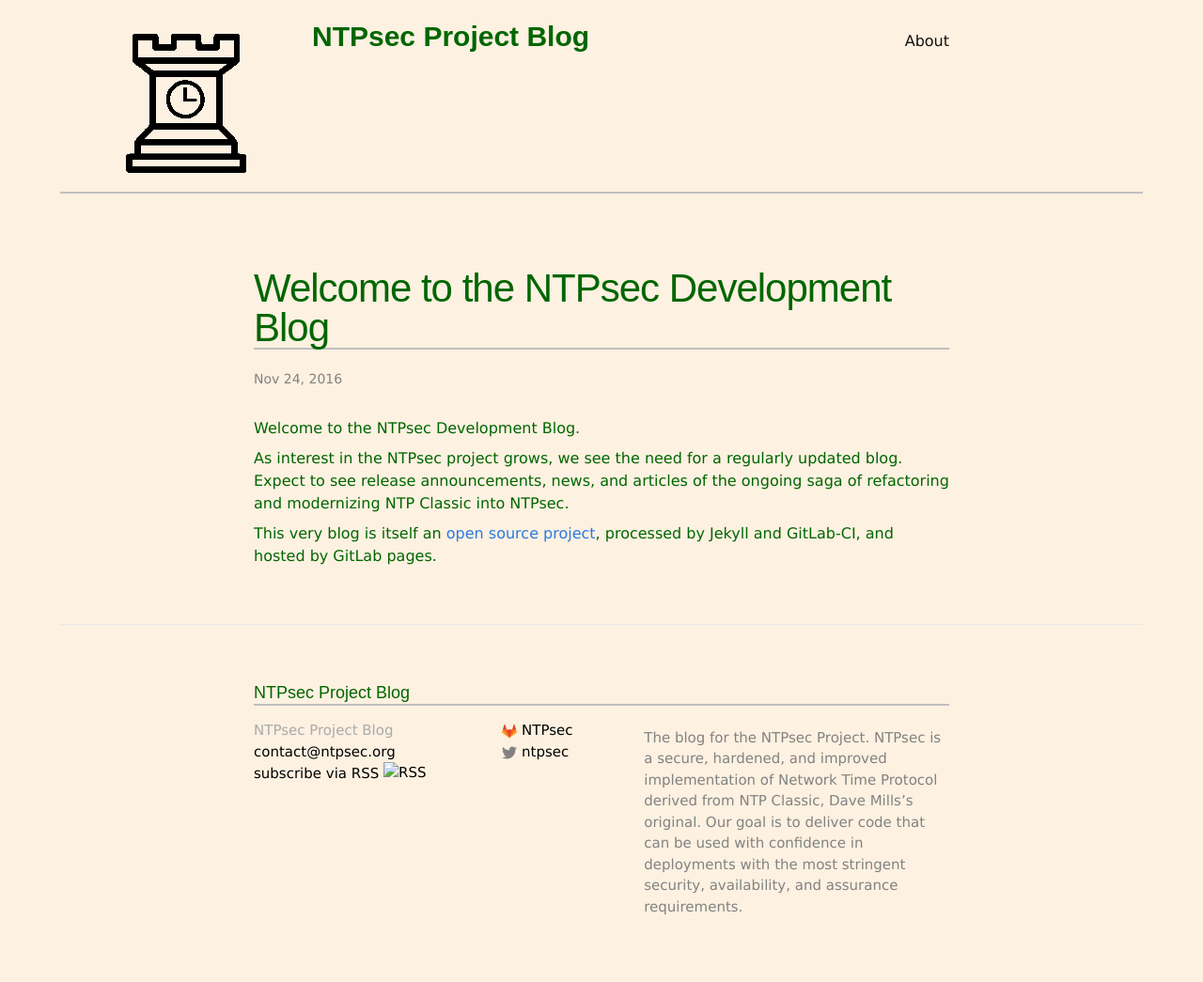
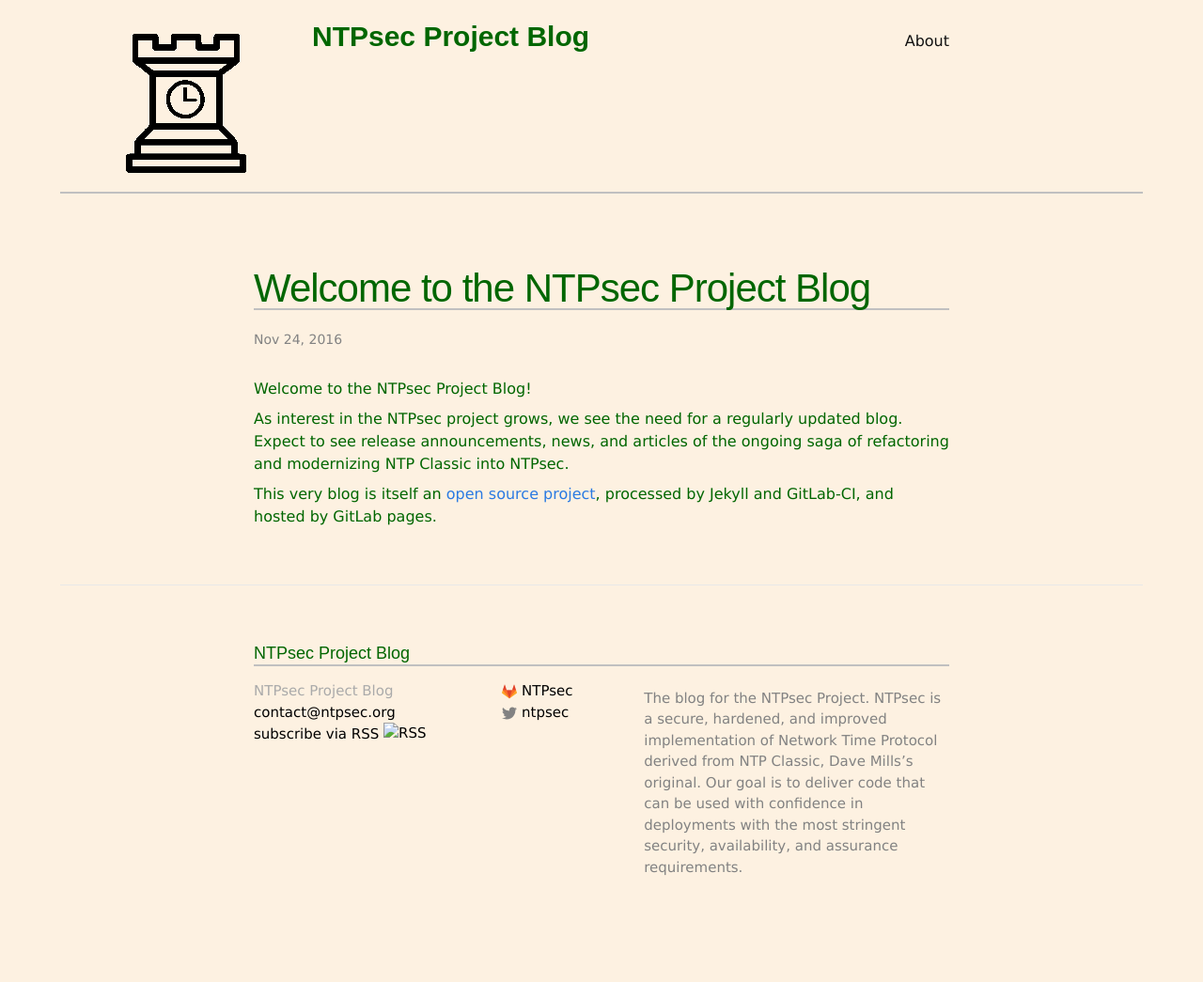
Before and after one commit to ntpsec/blog, a Jekyll site: the page built from _posts/2016-11-23-welcome.markdown, in a window 1280 px wide. Shown: the whole page at 94% size. Built offline with Jekyll 4.4.1, drawn with Linux system fonts in a browser that asks for light colours; after the commit the page ends 1003 px from its top, so only the background shows below that.

Commit message:
Change blog name in posts, change from DOS to UNIX line endings.

```diff
--- a/_posts/2016-11-23-welcome.markdown
+++ b/_posts/2016-11-23-welcome.markdown
@@ -1,9 +1,9 @@
 ---
 layout: post
-title:  "Welcome to the NTPsec Development Blog"
+title:  "Welcome to the NTPsec Project Blog"
 date:   2016-11-24 00:30:00 -0000
 ---
-Welcome to the NTPsec Development Blog.
+Welcome to the NTPsec Project Blog!
 
 As interest in the NTPsec project grows, we see the need for a
 regularly updated blog.  Expect to see release announcements, news,
--- a/_posts/2016-11-24-version-0-9-5.markdown
+++ b/_posts/2016-11-24-version-0-9-5.markdown
@@ -1,6 +1,6 @@
 ---
 layout: post
-title:  "version 0.9.5"
+title:  "Version 0.9.5"
 date:   2016-11-24 07:30:00 -0000
 ---
 The NTPsec Project is pleased to announce the tagging of version 0.9.5.
```
